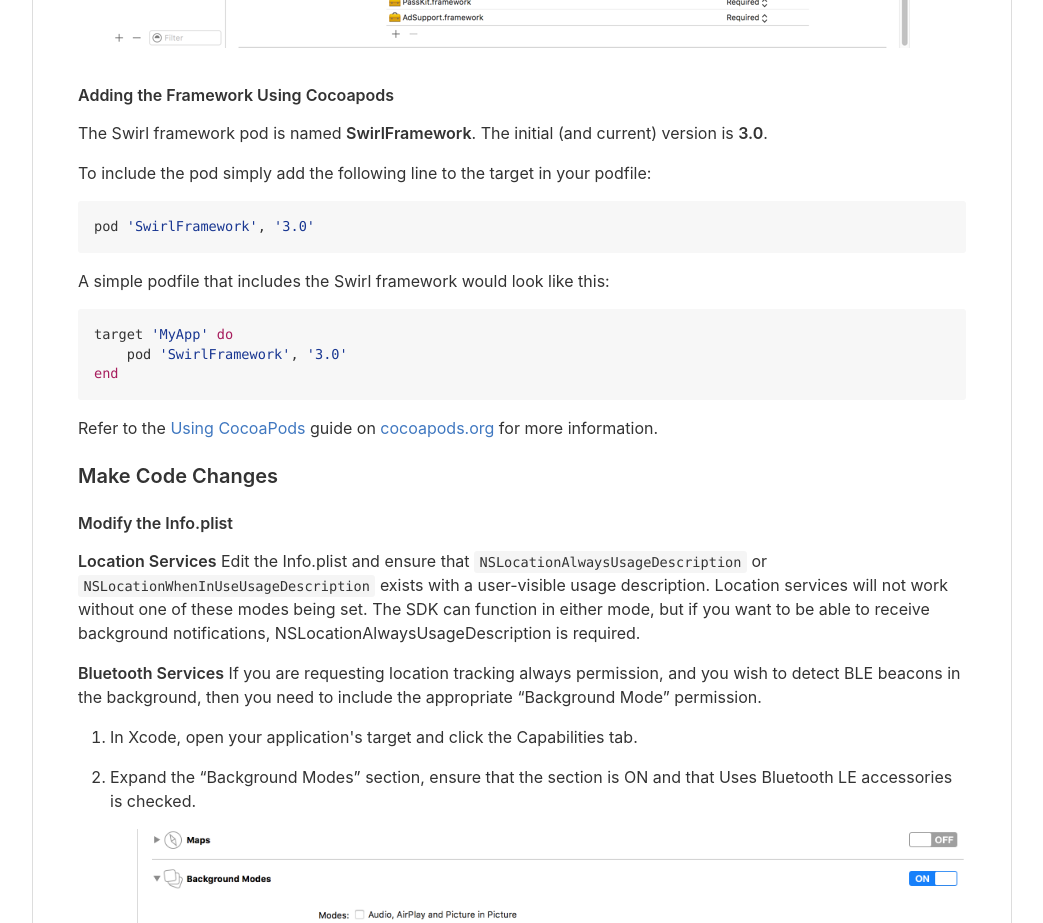
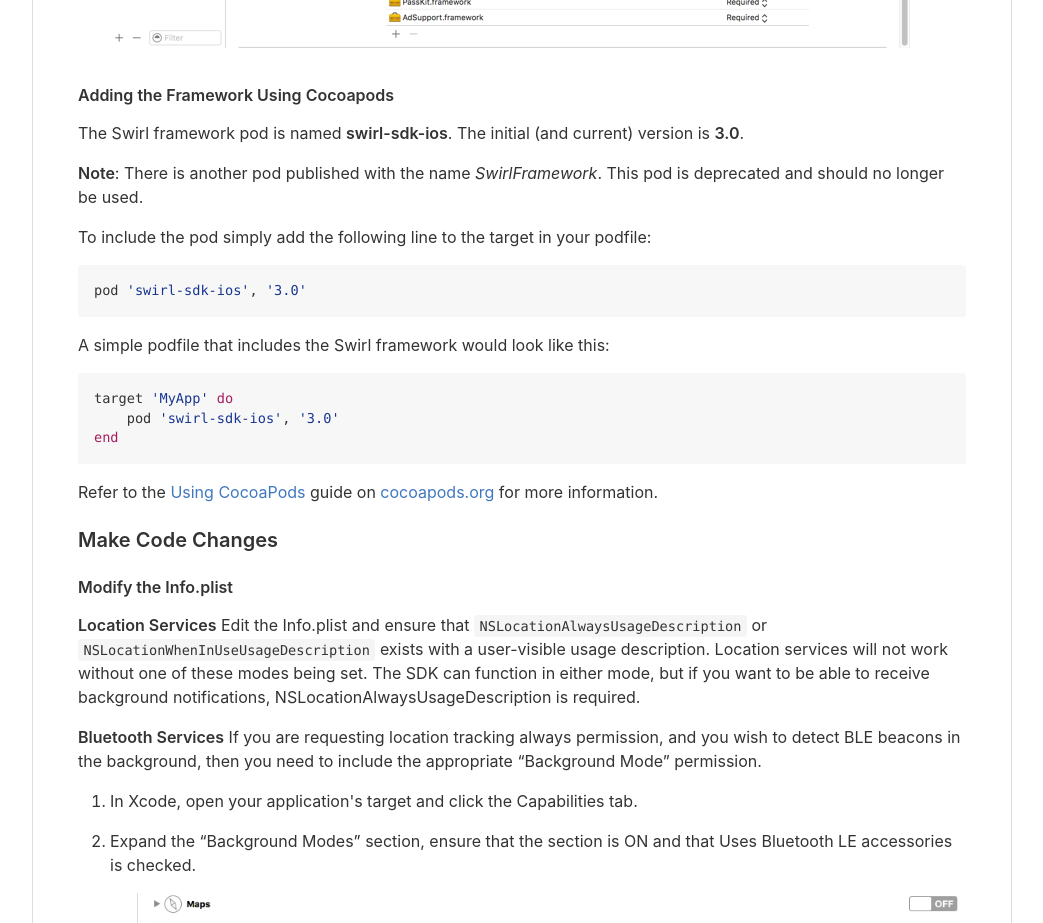
Before and after one commit to SwirlNetworks/swirl-sdk-ios, a plain HTML site: page docs/swirl-developer-guide-ios.html in a window 1280 px wide. Shown: the part 5340-6263 px from the top of the page, without its empty margins (118-1161 px from the left). Drawn offline with Linux system fonts and the light colour scheme.

Commit message:
Update swirl-developer-guide-ios.html

```diff
--- a/docs/swirl-developer-guide-ios.html
+++ b/docs/swirl-developer-guide-ios.html
@@ -161,16 +161,18 @@
 <h4>
 <a id="user-content-adding-the-framework-using-cocoapods" class="anchor" name="adding-the-framework-using-cocoapods" aria-hidden="true"><span aria-hidden="true" class="octicon octicon-link"></span></a>Adding the Framework Using Cocoapods</h4>
 
-<p>The Swirl framework pod is named <strong>SwirlFramework</strong>. The initial (and current) version is <strong>3.0</strong>.</p>
+<p>The Swirl framework pod is named <strong>swirl-sdk-ios</strong>. The initial (and current) version is <strong>3.0</strong>.</p>
+
+<p><strong>Note</strong>: There is another pod published with the name <em>SwirlFramework</em>. This pod is deprecated and should no longer be used.
 
 <p>To include the pod simply add the following line to the target in your podfile:</p>
 
-<div class="highlight highlight-source-ruby"><pre>pod <span class="pl-s"><span class="pl-pds">'</span>SwirlFramework<span class="pl-pds">'</span></span>, <span class="pl-s"><span class="pl-pds">'</span>3.0<span class="pl-pds">'</span></span></pre></div>
+<div class="highlight highlight-source-ruby"><pre>pod <span class="pl-s"><span class="pl-pds">'</span>swirl-sdk-ios<span class="pl-pds">'</span></span>, <span class="pl-s"><span class="pl-pds">'</span>3.0<span class="pl-pds">'</span></span></pre></div>
 
 <p>A simple podfile that includes the Swirl framework would look like this:</p>
 
 <div class="highlight highlight-source-ruby"><pre>target <span class="pl-s"><span class="pl-pds">'</span>MyApp<span class="pl-pds">'</span></span> <span class="pl-k">do</span>
-    pod <span class="pl-s"><span class="pl-pds">'</span>SwirlFramework<span class="pl-pds">'</span></span>, <span class="pl-s"><span class="pl-pds">'</span>3.0<span class="pl-pds">'</span></span>
+    pod <span class="pl-s"><span class="pl-pds">'</span>swirl-sdk-ios<span class="pl-pds">'</span></span>, <span class="pl-s"><span class="pl-pds">'</span>3.0<span class="pl-pds">'</span></span>
 <span class="pl-k">end</span></pre></div>
 
 <p>Refer to the <a href="https://guides.cocoapods.org/using/using-cocoapods.html">Using CocoaPods</a> guide on <a href="cocoapods.org">cocoapods.org</a> for more information.</p>
```
